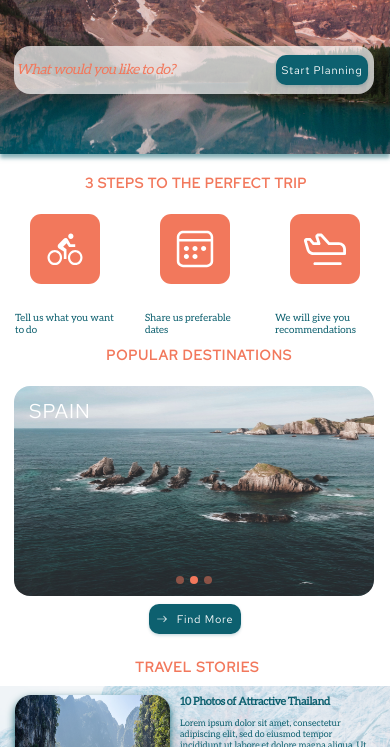
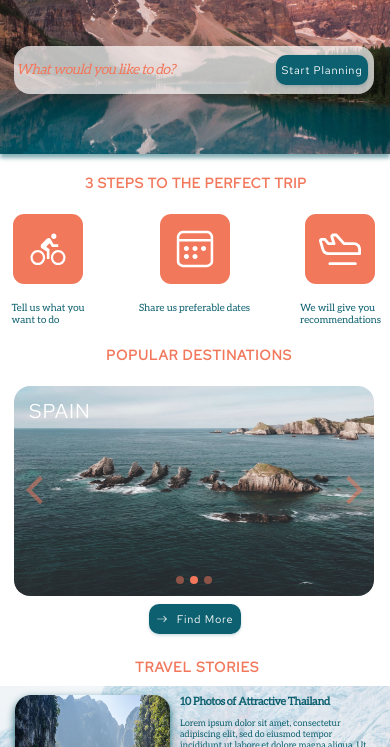
Before and after one commit to EkaterinaKunskaya/EkaterinaKunskaya.github.io, a plain HTML site: page index.html in a window 390 px wide. Shown: the part 97-844 px from the top of the page. Drawn offline with Linux system fonts and the light colour scheme.

Commit message:
fix: fixed mistakes

```diff
--- a/index.html
+++ b/index.html
@@ -45,7 +45,7 @@
                         <li><a href="#destinations" class="nav-item-burger">Destinations</a></li>
                         <li><a href="#stories" class="nav-item-burger">Travel Stories</a></li>
                         <li><a href="#" class="nav-item-burger">Account</a></li>
-                        <li><a href="#" class="nav-item-burger">Social Media</a></li>
+                        <li><a href="#social-media" class="nav-item-burger">Social Media</a></li>
                     </ul>
                 </nav>
                 <button class="header-btn-login">Login</button>
@@ -98,16 +98,16 @@
         <section class="steps" id="how-it-works">
             <h2><b>3 STEPS TO THE PERFECT TRIP</b></h2>
             <div class="steps-icons">
-                <div class="steps-icon">
+                <div class="steps-icon bike">
                     <img src="/assets/img/svg/bike.svg" alt="icon" class="steps-icon-img">
                     <p>Tell us what you want to do</p>
                 </div>
-                <div class="steps-icon">
+                <div class="steps-icon calendar">
                     <img src="/assets/img/svg/calendar.svg" alt="icon" class="steps-icon-img">
                     <p>Share us preferable dates</p>
                 </div>
-                <div class="steps-icon">
-                    <img src="/assets/img/svg/airplane.svg" alt="icon" class="steps-icon-img">
+                <div class="steps-icon airplane">
+                    <img src="/assets/img/svg/airplane.svg" alt="icon" class="steps-icon-img airplane">
                     <p>We will give you recommendations</p>
                 </div>
             </div>
@@ -131,7 +131,8 @@
                     </li>
                 </ul>
                 <div class="mobile-slider-switches-arrows">
-
+                    <p class="mobile-slider-arrow right"></p>
+                    <p class="mobile-slider-arrow left"></p>
                 </div>
                 <div class="slider-circles">
                     <span class="slider-circle"></span>
@@ -222,7 +223,7 @@
 
             <footer class="footer">
                 <span>All Rights Reserved © Travel Portal</span>
-                <ul class="footer-social">
+                <ul class="footer-social" id="social-media">
                     <li><a href="https://rs.school/js-stage0/" target="_blank"><img src="/assets/img/svg/instagram.svg"
                                 alt="instagram"></a></li>
                     <li><a href="https://rs.school/js/" target="_blank"><img src="/assets/img/svg/youtube.svg"
--- a/main.js
+++ b/main.js
@@ -1,9 +1,30 @@
+/*BURGER MENU*/
 const burgerMenuBtn = document.getElementsByClassName('burger-menu')[0];
-const headerNav = document.getElementsByClassName('header-nav')[0];
 const modalHeaderNav = document.getElementsByClassName('modal-header-nav-pop-up')[0];
+const headerNavBurger = document.getElementsByClassName('header-nav-burger')[0];
+const burgerClose = document.getElementsByClassName('burger-cross-close')[0];
+const navListBurger = document.getElementsByClassName('nav-list-burger')[0];
+
+const openBurger = () => {
+  headerNavBurger.classList.add('burger-active');
+  modalHeaderNav.style.display = "block";
+}
+
+const closeBurger = (event) => {
+  console.log(navListBurger)
+  if (event.target == modalHeaderNav || event.target == burgerClose || event.target.tagName === 'A') {
+    modalHeaderNav.style.display = "none";
+    headerNavBurger.classList.remove('burger-active');
+  }
+}
+
+burgerMenuBtn.addEventListener('click', openBurger);
+window.addEventListener('click', closeBurger);
+burgerClose.addEventListener('click', closeBurger);
+navListBurger.addEventListener('click', closeBurger);
 
 
-
+/*SLIDER*/
 const sliderList = document.getElementsByClassName('slider-list')[0];
 
 const sliderCircle1 = document.getElementsByClassName('slider-circle')[0];
@@ -16,38 +37,12 @@ const sliderImg3 = document.getElementsByClassName('slider-img')[2];
 
 let start = 0;
 
-/*Burger menu*/
-
-const headerNavBurger = document.getElementsByClassName('header-nav-burger')[0];
-const burgerClose = document.getElementsByClassName('burger-cross-close')[0];
-
-
-
-
-
-const openBurger = () => {
-  headerNavBurger.classList.add('burger-active');
-  modalHeaderNav.style.display = "block";
-}
-
-const closeBurger = (event) => {
-  if (event.target == modalHeaderNav || event.target == burgerClose) {
-    modalHeaderNav.style.display = "none";
-    headerNavBurger.classList.remove('burger-active');
-  }
-}
-
-burgerMenuBtn.addEventListener('click', openBurger);
-window.addEventListener('click', closeBurger);
-burgerClose.addEventListener('click', closeBurger);
-
 const scrollImg1 = () => {
         start = 800;
         sliderList.style.marginLeft = start + 'px';
         sliderCircle1.classList.add('circle-active');
         sliderCircle2.classList.remove('circle-active');
         sliderCircle3.classList.remove('circle-active');
-
 };
 
 const scrollImg2 = () => {
@@ -74,8 +69,8 @@ sliderImg1.addEventListener('click', scrollImg1);
 sliderImg2.addEventListener('click', scrollImg2);
 sliderImg3.addEventListener('click', scrollImg3);
 
-////////////////////////////////////////////////////
 
+/*MODAL*/
 // Получить модальный
 const modal = document.getElementsByClassName('modal-login-pop-up')[0];
 
@@ -91,7 +86,6 @@ btn.onclick = function() {
 }
 
 
-
 // Когда пользователь щелкает в любом месте за пределами модального, закройте его
 window.onclick = function(event) {
   if (event.target == modal) {
--- a/style/style.css
+++ b/style/style.css
@@ -60,7 +60,9 @@ html {
     scroll-behavior: smooth;
 }
 
-*, *::before, *::after {
+*,
+*::before,
+*::after {
     box-sizing: inherit;
 }
 
@@ -105,7 +107,7 @@ body {
     letter-spacing: .8px;
 }
 
-ul{
+ul {
     margin: 0;
     padding: 0;
 }
@@ -122,7 +124,7 @@ ul{
 
 .nav-item {
     display: block;
-    text-decoration:none;
+    text-decoration: none;
     list-style-type: none;
     font-family: 'Red Hat Text';
     font-weight: 500;
@@ -329,7 +331,7 @@ h1 {
     height: 100px;
 }
 
-/* DESTINATIONS WITH SLIDER*/
+/* DESTINATIONS WITH SLIDER */
 
 .destinations {
     width: 1440px;
@@ -444,6 +446,10 @@ h1 {
     background: #F2785C;
 }
 
+.mobile-slider-switches-arrows {
+    display: none;
+}
+
 /* STORIES */
 
 .stories {
@@ -514,7 +520,7 @@ h1 {
     border-radius: 16px;
 }
 
-.stories-item-text{
+.stories-item-text {
     margin-left: 40px;
 }
 
@@ -592,7 +598,7 @@ h1 {
     width: 100%;
     height: 100%;
     overflow: scroll;
-    background-color: rgba(0,0,0,0.4);
+    background-color: rgba(0, 0, 0, 0.4);
 }
 
 .modal-login-pop-up-content {
@@ -683,8 +689,10 @@ h1 {
         overflow-x: hidden;
         padding-right: 17px;
         box-sizing: content-box;
+        scroll-behavior: smooth;
+    }
 
-    }
+    /* MOBILE HEADER AND BURGER */
 
     .burger-menu {
         margin: 50px 280px;
@@ -721,7 +729,7 @@ h1 {
         top: 0;
         width: 100%;
         height: 100%;
-        background-color: rgba(0,0,0,0.4);
+        background-color: rgba(0, 0, 0, 0.4);
     }
 
     .burger-active {
@@ -737,7 +745,6 @@ h1 {
         justify-content: space-between;
         text-align: right;
         margin: 6px 15px 30px 44px;
-
     }
 
     .burger-close {
@@ -757,7 +764,6 @@ h1 {
         font-size: 16px;
         line-height: 21px;
         color: #FFFFFF;
-
     }
 
     .main-top {
@@ -794,6 +800,8 @@ h1 {
         display: none;
     }
 
+    /* MOBILE PREVIEW */
+
     .preview {
         display: flex;
         justify-content: flex-start;
@@ -801,7 +809,6 @@ h1 {
         width: 100%;
         margin-left: 17px;
     }
-
 
     .preview-input {
         width: 360px;
@@ -813,7 +820,6 @@ h1 {
         font-size: 14px;
         line-height: 17px;
         margin-left: 0;
-
     }
 
     .preview-btn-start-planning {
@@ -826,6 +832,7 @@ h1 {
         white-space: nowrap;
     }
 
+    /* MOBILE STEPS */
     .steps {
         width: 360px;
         height: 153px;
@@ -857,7 +864,6 @@ h1 {
         font-size: 10px;
         line-height: 12px;
         width: 100px;
-
     }
 
     .steps-icon-img {
@@ -865,6 +871,37 @@ h1 {
         height: 70px;
     }
 
+    .bike {
+        margin-left: -15px;
+    }
+
+    .bike p {
+        width: 80px;
+        margin-left: 8px;
+        margin-top: 18px;
+    }
+
+    .calendar {
+        margin-left: 50px;
+    }
+
+    .calendar p {
+        width: 120px;
+        margin-left: 8px;
+        margin-top: 18px;
+    }
+
+    .airplane {
+        margin-left: 30px;
+    }
+
+    .airplane p {
+        width: 120px;
+        margin-left: 70px;
+        margin-top: 18px;
+    }
+
+    /* MOBILE DESTINATIONS */
 
     .destinations {
         width: 360px;
@@ -942,28 +979,64 @@ h1 {
         width: 80px;
         height: 20px;
         margin: -20px 162px;
-
     }
 
     .slider-circle {
         width: 8px;
         height: 8px;
         margin-right: 6px;
-
     }
 
+    .mobile-slider-switches-arrows {
+        display: block;
+    }
 
+    .mobile-slider-arrow {
+        position: absolute;
+        border: solid rgba(242, 120, 92, 0.5);
+        border-width: 0 4px 4px 0;
+        display: inline-block;
+        padding: 8px;
+        transform: rotate(90deg);
+    }
 
+    .right {
+        transform: rotate(-45deg);
+        -webkit-transform: rotate(-45deg);
+        margin-left: 325px;
+        margin-top: -116px;
+    }
 
-    /* MOBILE-STORIES */
+    .right:hover {
+        border: solid #F2785C;
+        border-width: 0 4px 4px 0;
+        transform: rotate(90deg);
+        transform: rotate(-45deg);
+        -webkit-transform: rotate(-45deg);
+    }
+
+    .left {
+        transform: rotate(135deg);
+        -webkit-transform: rotate(135deg);
+        margin-left: 16px;
+        margin-top: -116px;
+    }
+
+    .left:hover {
+        border: solid #F2785C;
+        border-width: 0 4px 4px 0;
+        transform: rotate(90deg);
+        transform: rotate(135deg);
+        -webkit-transform: rotate(135deg);
+    }
+
+    /* MOBILE STORIES */
 
     .stories {
         height: 680px;
         display: flex;
         flex-direction: column;
         padding: 0;
-
-
     }
 
     .stories h2 {
@@ -974,7 +1047,6 @@ h1 {
         font-size: 14px;
         line-height: -20px;
         white-space: nowrap;
-
     }
 
     .stories-list {
@@ -990,7 +1062,6 @@ h1 {
         margin-bottom: 15px;
         width: 360px;
         height: 128px;
-
     }
 
     .stories-item h3 {
@@ -1026,17 +1097,17 @@ h1 {
         height: 130px;
     }
 
-    .stories-item-text{
+    .stories-item-text {
         margin-left: 10px;
     }
 
     .stories-btn-see-more {
         padding: 0;
-        margin-left: 135px;
-        margin-top: -8px;
+        padding-left: 10px;
+        margin-left: 130px;
+        margin-top: 8px;
         width: 92px;
         height: 30px;
-
         font-size: 11px;
         letter-spacing: .8px;
     }
@@ -1046,11 +1117,9 @@ h1 {
         background-position: 0 50px;
         margin-top: 0px;
         width: 390px;
-
     }
 
-
-    /*MOBILE-FOOTER*/
+    /* MOBILE FOOTER */
 
     .footer {
         height: 65px;
@@ -1065,9 +1134,4 @@ h1 {
         margin-left: 130px;
         margin-top: 0;
     }
-
-
-
-
-
 }
```
